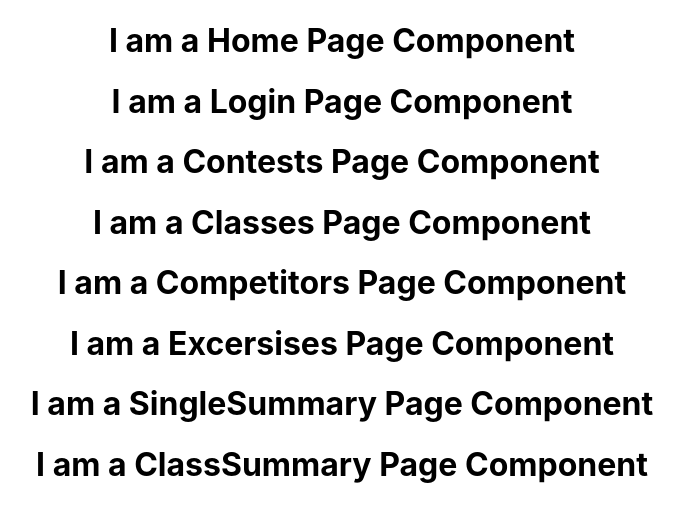
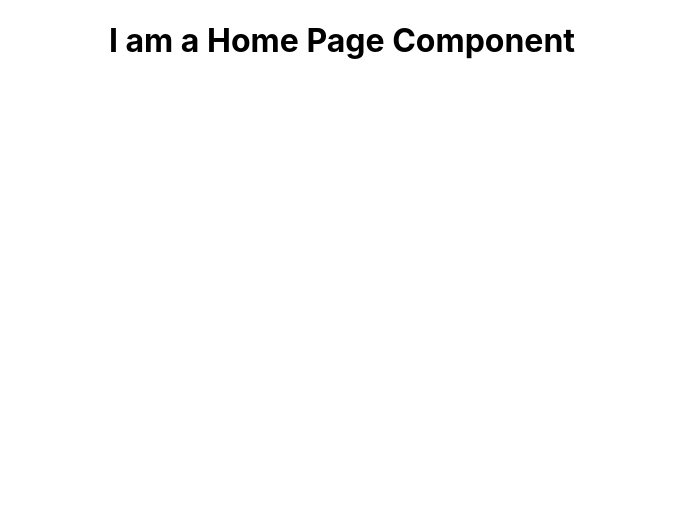
Before and after one commit to CC2021-WBL/GOOD-BOI-Application, a React (Create React App) app: page / in a window 1280 px wide. Shown: the top 522 px of the page, without its empty margins (298-982 px from the left). Built offline with nearby package versions, Linux system fonts and the light colour scheme.

Commit message:
-Erased tested components

```diff
--- a/src/App.js
+++ b/src/App.js
@@ -11,15 +11,7 @@ import LoginPage from "./components/pages/LoginPage";
 function App() {
   return (
     <div className="App">
-      {/* Components injected for testing purpose */}
       <HomePage />
-      <LoginPage />
-      <ContestsPage />
-      <ClassesPage />
-      <CompetitorsPage />
-      <ExcersisesPage />
-      <SingleSummaryPage />
-      <ClassSummaryPage />
     </div>
   );
 }
```
